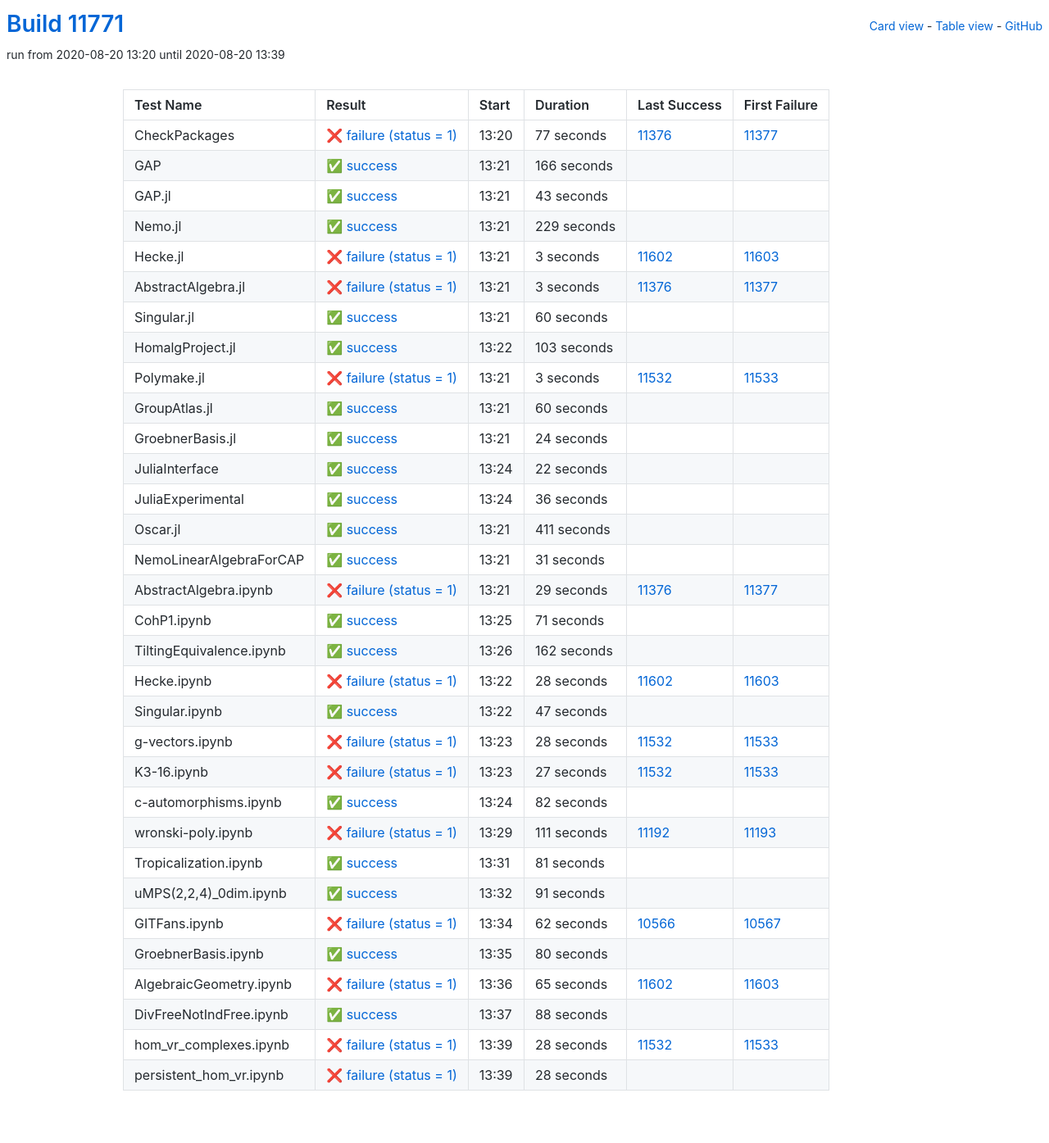
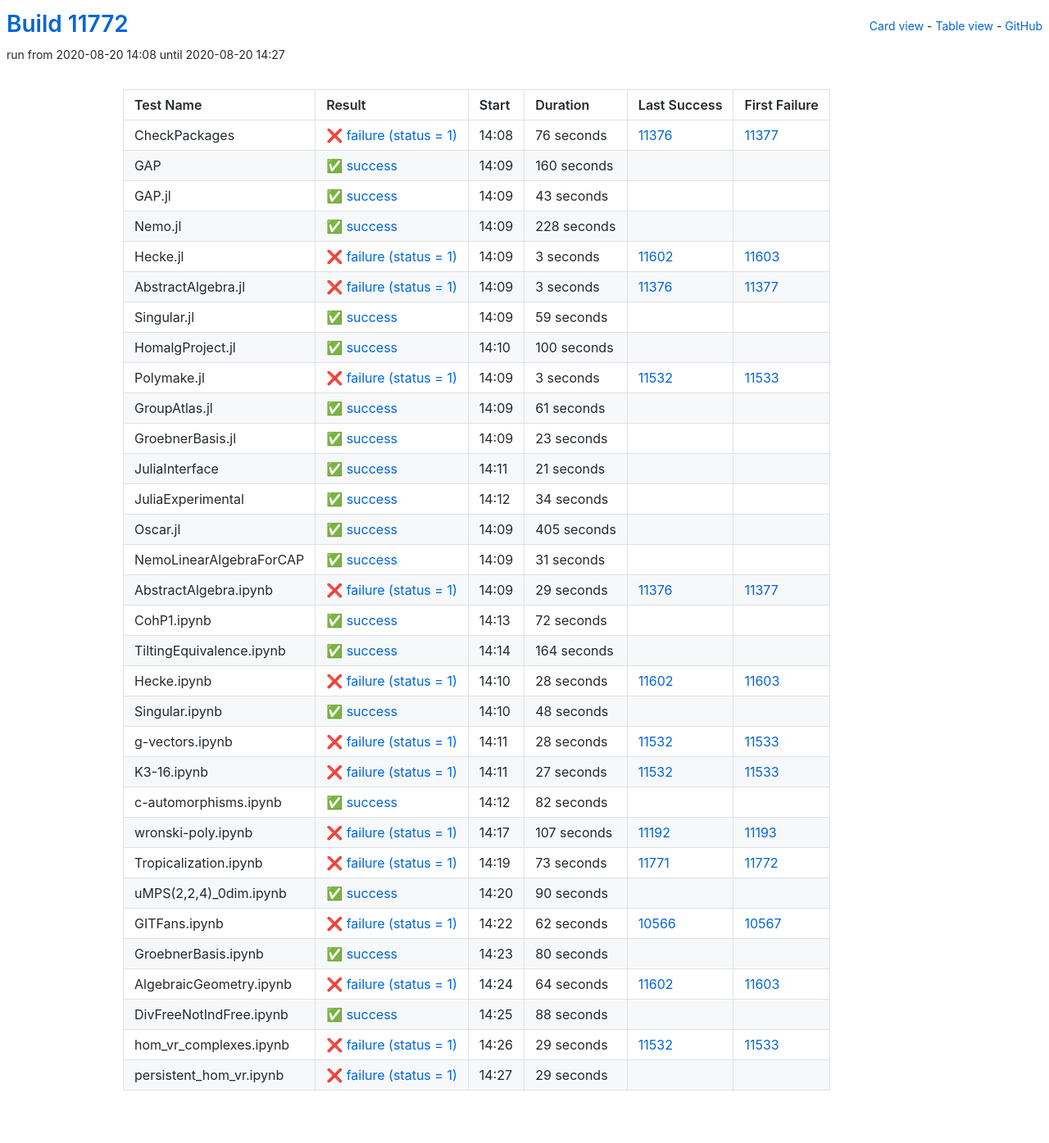
Before and after one commit to oscar-system/oscar-ci-status, a Jekyll site: the page built from table.html, in a window 1280 px wide. Shown: the whole page at 82% size. Built offline with Jekyll 4.4.1, drawn with Linux system fonts in a browser that asks for light colours.

Commit message:
Build #11772

```diff
--- a/_data/ci.yml
+++ b/_data/ci.yml
@@ -1,6 +1,6 @@
 ---
-build: 11771
-build_url: https://oscarci.mathematik.uni-kl.de/job/oscar/11771/
+build: 11772
+build_url: https://oscarci.mathematik.uni-kl.de/job/oscar/11772/
 job: oscar
 organization: oscar-system
 repo: oscar-ci-status
@@ -8,32 +8,32 @@
 tests:
 - name: CheckPackages
   id: checkpackages
-  log: https://oscarci.mathematik.uni-kl.de/job/oscar/11771/artifact/logs/build-11771/CheckPackages.log
-  start: 2020-08-20 13:20
+  log: https://oscarci.mathematik.uni-kl.de/job/oscar/11772/artifact/logs/build-11772/CheckPackages.log
+  start: 2020-08-20 14:08
   success: false
   exitcode: 1
   status: failure
-  duration: 77
+  duration: 76
   last_success: 11376
   last_success_url: https://oscarci.mathematik.uni-kl.de/job/oscar/11376/
   first_failure: 11377
   first_failure_url: https://oscarci.mathematik.uni-kl.de/job/oscar/11377/
 - name: GAP
   id: gap
-  log: https://oscarci.mathematik.uni-kl.de/job/oscar/11771/artifact/logs/build-11771/GAP.log
-  start: 2020-08-20 13:21
+  log: https://oscarci.mathematik.uni-kl.de/job/oscar/11772/artifact/logs/build-11772/GAP.log
+  start: 2020-08-20 14:09
   success: true
   exitcode: 0
   status: success
-  duration: 166
+  duration: 160
   last_success: false
   last_success_url:
   first_failure: false
   first_failure_url:
 - name: GAP.jl
   id: gap-jl
-  log: https://oscarci.mathematik.uni-kl.de/job/oscar/11771/artifact/logs/build-11771/GAP.jl.log
-  start: 2020-08-20 13:21
+  log: https://oscarci.mathematik.uni-kl.de/job/oscar/11772/artifact/logs/build-11772/GAP.jl.log
+  start: 2020-08-20 14:09
   success: true
   exitcode: 0
   status: success
@@ -44,20 +44,20 @@
   first_failure_url:
 - name: Nemo.jl
   id: nemo-jl
-  log: https://oscarci.mathematik.uni-kl.de/job/oscar/11771/artifact/logs/build-11771/Nemo.jl.log
-  start: 2020-08-20 13:21
+  log: https://oscarci.mathematik.uni-kl.de/job/oscar/11772/artifact/logs/build-11772/Nemo.jl.log
+  start: 2020-08-20 14:09
   success: true
   exitcode: 0
   status: success
-  duration: 229
+  duration: 228
   last_success: false
   last_success_url:
   first_failure: false
   first_failure_url:
 - name: Hecke.jl
   id: hecke-jl
-  log: https://oscarci.mathematik.uni-kl.de/job/oscar/11771/artifact/logs/build-11771/Hecke.jl.log
-  start: 2020-08-20 13:21
+  log: https://oscarci.mathematik.uni-kl.de/job/oscar/11772/artifact/logs/build-11772/Hecke.jl.log
+  start: 2020-08-20 14:09
   success: false
   exitcode: 1
   status: failure
@@ -68,8 +68,8 @@
   first_failure_url: https://oscarci.mathematik.uni-kl.de/job/oscar/11603/
 - name: AbstractAlgebra.jl
   id: abstractalgebra-jl
-  log: https://oscarci.mathematik.uni-kl.de/job/oscar/11771/artifact/logs/build-11771/AbstractAlgebra.jl.log
-  start: 2020-08-20 13:21
+  log: https://oscarci.mathematik.uni-kl.de/job/oscar/11772/artifact/logs/build-11772/AbstractAlgebra.jl.log
+  start: 2020-08-20 14:09
   success: false
   exitcode: 1
   status: failure
@@ -80,32 +80,32 @@
   first_failure_url: https://oscarci.mathematik.uni-kl.de/job/oscar/11377/
 - name: Singular.jl
   id: singular-jl
-  log: https://oscarci.mathematik.uni-kl.de/job/oscar/11771/artifact/logs/build-11771/Singular.jl.log
-  start: 2020-08-20 13:21
+  log: https://oscarci.mathematik.uni-kl.de/job/oscar/11772/artifact/logs/build-11772/Singular.jl.log
+  start: 2020-08-20 14:09
   success: true
   exitcode: 0
   status: success
-  duration: 60
+  duration: 59
   last_success: false
   last_success_url:
   first_failure: false
   first_failure_url:
 - name: HomalgProject.jl
   id: homalgproject-jl
-  log: https://oscarci.mathematik.uni-kl.de/job/oscar/11771/artifact/logs/build-11771/HomalgProject.jl.log
-  start: 2020-08-20 13:22
+  log: https://oscarci.mathematik.uni-kl.de/job/oscar/11772/artifact/logs/build-11772/HomalgProject.jl.log
+  start: 2020-08-20 14:10
   success: true
   exitcode: 0
   status: success
-  duration: 103
+  duration: 100
   last_success: false
   last_success_url:
   first_failure: false
   first_failure_url:
 - name: Polymake.jl
   id: polymake-jl
-  log: https://oscarci.mathematik.uni-kl.de/job/oscar/11771/artifact/logs/build-11771/Polymake.jl.log
-  start: 2020-08-20 13:21
+  log: https://oscarci.mathematik.uni-kl.de/job/oscar/11772/artifact/logs/build-11772/Polymake.jl.log
+  start: 2020-08-20 14:09
   success: false
   exitcode: 1
   status: failure
@@ -116,68 +116,68 @@
   first_failure_url: https://oscarci.mathematik.uni-kl.de/job/oscar/11533/
 - name: GroupAtlas.jl
   id: groupatlas-jl
-  log: https://oscarci.mathematik.uni-kl.de/job/oscar/11771/artifact/logs/build-11771/GroupAtlas.jl.log
-  start: 2020-08-20 13:21
+  log: https://oscarci.mathematik.uni-kl.de/job/oscar/11772/artifact/logs/build-11772/GroupAtlas.jl.log
+  start: 2020-08-20 14:09
   success: true
   exitcode: 0
   status: success
-  duration: 60
+  duration: 61
   last_success: false
   last_success_url:
   first_failure: false
   first_failure_url:
 - name: GroebnerBasis.jl
   id: groebnerbasis-jl
-  log: https://oscarci.mathematik.uni-kl.de/job/oscar/11771/artifact/logs/build-11771/GroebnerBasis.jl.log
-  start: 2020-08-20 13:21
+  log: https://oscarci.mathematik.uni-kl.de/job/oscar/11772/artifact/logs/build-11772/GroebnerBasis.jl.log
+  start: 2020-08-20 14:09
   success: true
   exitcode: 0
   status: success
-  duration: 24
+  duration: 23
   last_success: false
   last_success_url:
   first_failure: false
   first_failure_url:
 - name: JuliaInterface
   id: juliainterface
-  log: https://oscarci.mathematik.uni-kl.de/job/oscar/11771/artifact/logs/build-11771/JuliaInterface.log
-  start: 2020-08-20 13:24
+  log: https://oscarci.mathematik.uni-kl.de/job/oscar/11772/artifact/logs/build-11772/JuliaInterface.log
+  start: 2020-08-20 14:11
   success: true
   exitcode: 0
   status: success
-  duration: 22
+  duration: 21
   last_success: false
   last_success_url:
   first_failure: false
   first_failure_url:
 - name: JuliaExperimental
   id: juliaexperimental
-  log: https://oscarci.mathematik.uni-kl.de/job/oscar/11771/artifact/logs/build-11771/JuliaExperimental.log
-  start: 2020-08-20 13:24
+  log: https://oscarci.mathematik.uni-kl.de/job/oscar/11772/artifact/logs/build-11772/JuliaExperimental.log
+  start: 2020-08-20 14:12
   success: true
   exitcode: 0
   status: success
-  duration: 36
+  duration: 34
   last_success: false
   last_success_url:
   first_failure: false
   first_failure_url:
 - name: Oscar.jl
   id: oscar-jl
-  log: https://oscarci.mathematik.uni-kl.de/job/oscar/11771/artifact/logs/build-11771/Oscar.jl.log
-  start: 2020-08-20 13:21
+  log: https://oscarci.mathematik.uni-kl.de/job/oscar/11772/artifact/logs/build-11772/Oscar.jl.log
+  start: 2020-08-20 14:09
   success: true
   exitcode: 0
   status: success
-  duration: 411
+  duration: 405
   last_success: false
   last_success_url:
   first_failure: false
   first_failure_url:
 - name: NemoLinearAlgebraForCAP
   id: nemolinearalgebraforcap
-  log: https://oscarci.mathematik.uni-kl.de/job/oscar/11771/artifact/logs/build-11771/NemoLinearAlgebraForCAP.log
-  start: 2020-08-20 13:21
+  log: https://oscarci.mathematik.uni-kl.de/job/oscar/11772/artifact/logs/build-11772/NemoLinearAlgebraForCAP.log
+  start: 2020-08-20 14:09
   success: true
   exitcode: 0
   status: success
@@ -188,8 +188,8 @@
   first_failure_url:
 - name: AbstractAlgebra.ipynb
   id: abstractalgebra-ipynb
-  log: https://oscarci.mathematik.uni-kl.de/job/oscar/11771/artifact/logs/build-11771/AbstractAlgebra.ipynb.log
-  start: 2020-08-20 13:21
+  log: https://oscarci.mathematik.uni-kl.de/job/oscar/11772/artifact/logs/build-11772/AbstractAlgebra.ipynb.log
+  start: 2020-08-20 14:09
   success: false
   exitcode: 1
   status: failure
@@ -200,32 +200,32 @@
   first_failure_url: https://oscarci.mathematik.uni-kl.de/job/oscar/11377/
 - name: CohP1.ipynb
   id: cohp1-ipynb
-  log: https://oscarci.mathematik.uni-kl.de/job/oscar/11771/artifact/logs/build-11771/CohP1.ipynb.log
-  start: 2020-08-20 13:25
+  log: https://oscarci.mathematik.uni-kl.de/job/oscar/11772/artifact/logs/build-11772/CohP1.ipynb.log
+  start: 2020-08-20 14:13
   success: true
   exitcode: 0
   status: success
-  duration: 71
+  duration: 72
   last_success: false
   last_success_url:
   first_failure: false
   first_failure_url:
 - name: TiltingEquivalence.ipynb
   id: tiltingequivalence-ipynb
-  log: https://oscarci.mathematik.uni-kl.de/job/oscar/11771/artifact/logs/build-11771/TiltingEquivalence.ipynb.log
-  start: 2020-08-20 13:26
+  log: https://oscarci.mathematik.uni-kl.de/job/oscar/11772/artifact/logs/build-11772/TiltingEquivalence.ipynb.log
+  start: 2020-08-20 14:14
   success: true
   exitcode: 0
   status: success
-  duration: 162
+  duration: 164
   last_success: false
   last_success_url:
   first_failure: false
   first_failure_url:
 - name: Hecke.ipynb
   id: hecke-ipynb
-  log: https://oscarci.mathematik.uni-kl.de/job/oscar/11771/artifact/logs/build-11771/Hecke.ipynb.log
-  start: 2020-08-20 13:22
+  log: https://oscarci.mathematik.uni-kl.de/job/oscar/11772/artifact/logs/build-11772/Hecke.ipynb.log
+  start: 2020-08-20 14:10
   success: false
   exitcode: 1
   status: failure
@@ -236,20 +236,20 @@
   first_failure_url: https://oscarci.mathematik.uni-kl.de/job/oscar/11603/
 - name: Singular.ipynb
   id: singular-ipynb
-  log: https://oscarci.mathematik.uni-kl.de/job/oscar/11771/artifact/logs/build-11771/Singular.ipynb.log
-  start: 2020-08-20 13:22
+  log: https://oscarci.mathematik.uni-kl.de/job/oscar/11772/artifact/logs/build-11772/Singular.ipynb.log
+  start: 2020-08-20 14:10
   success: true
   exitcode: 0
   status: success
-  duration: 47
+  duration: 48
   last_success: false
   last_success_url:
   first_failure: false
   first_failure_url:
 - name: g-vectors.ipynb
   id: g-vectors-ipynb
-  log: https://oscarci.mathematik.uni-kl.de/job/oscar/11771/artifact/logs/build-11771/g-vectors.ipynb.log
-  start: 2020-08-20 13:23
+  log: https://oscarci.mathematik.uni-kl.de/job/oscar/11772/artifact/logs/build-11772/g-vectors.ipynb.log
+  start: 2020-08-20 14:11
   success: false
   exitcode: 1
   status: failure
@@ -260,8 +260,8 @@
   first_failure_url: https://oscarci.mathematik.uni-kl.de/job/oscar/11533/
 - name: K3-16.ipynb
   id: k3-16-ipynb
-  log: https://oscarci.mathematik.uni-kl.de/job/oscar/11771/artifact/logs/build-11771/K3-16.ipynb.log
-  start: 2020-08-20 13:23
+  log: https://oscarci.mathematik.uni-kl.de/job/oscar/11772/artifact/logs/build-11772/K3-16.ipynb.log
+  start: 2020-08-20 14:11
   success: false
   exitcode: 1
   status: failure
@@ -272,8 +272,8 @@
   first_failure_url: https://oscarci.mathematik.uni-kl.de/job/oscar/11533/
 - name: c-automorphisms.ipynb
   id: c-automorphisms-ipynb
-  log: https://oscarci.mathematik.uni-kl.de/job/oscar/11771/artifact/logs/build-11771/c-automorphisms.ipynb.log
-  start: 2020-08-20 13:24
+  log: https://oscarci.mathematik.uni-kl.de/job/oscar/11772/artifact/logs/build-11772/c-automorphisms.ipynb.log
+  start: 2020-08-20 14:12
   success: true
   exitcode: 0
   status: success
@@ -284,44 +284,44 @@
   first_failure_url:
 - name: wronski-poly.ipynb
   id: wronski-poly-ipynb
-  log: https://oscarci.mathematik.uni-kl.de/job/oscar/11771/artifact/logs/build-11771/wronski-poly.ipynb.log
-  start: 2020-08-20 13:29
+  log: https://oscarci.mathematik.uni-kl.de/job/oscar/11772/artifact/logs/build-11772/wronski-poly.ipynb.log
+  start: 2020-08-20 14:17
   success: false
   exitcode: 1
   status: failure
-  duration: 111
+  duration: 107
   last_success: 11192
   last_success_url: https://oscarci.mathematik.uni-kl.de/job/oscar/11192/
   first_failure: 11193
   first_failure_url: https://oscarci.mathematik.uni-kl.de/job/oscar/11193/
 - name: Tropicalization.ipynb
   id: tropicalization-ipynb
-  log: https://oscarci.mathematik.uni-kl.de/job/oscar/11771/artifact/logs/build-11771/Tropicalization.ipynb.log
-  start: 2020-08-20 13:31
+  log: https://oscarci.mathematik.uni-kl.de/job/oscar/11772/artifact/logs/build-11772/Tropicalization.ipynb.log
+  start: 2020-08-20 14:19
+  success: false
+  exitcode: 1
+  status: failure
+  duration: 73
+  last_success: 11771
+  last_success_url: https://oscarci.mathematik.uni-kl.de/job/oscar/11771/
+  first_failure: 11772
+  first_failure_url: https://oscarci.mathematik.uni-kl.de/job/oscar/11772/
+- name: uMPS(2,2,4)_0dim.ipynb
+  id: umps-2-2-4-0dim-ipynb
+  log: https://oscarci.mathematik.uni-kl.de/job/oscar/11772/artifact/logs/build-11772/uMPS-2-2-4-_0dim.ipynb.log
+  start: 2020-08-20 14:20
   success: true
   exitcode: 0
   status: success
-  duration: 81
-  last_success: false
-  last_success_url:
-  first_failure: false
-  first_failure_url:
-- name: uMPS(2,2,4)_0dim.ipynb
-  id: umps-2-2-4-0dim-ipynb
-  log: https://oscarci.mathematik.uni-kl.de/job/oscar/11771/artifact/logs/build-11771/uMPS-2-2-4-_0dim.ipynb.log
-  start: 2020-08-20 13:32
-  success: true
-  exitcode: 0
-  status: success
-  duration: 91
+  duration: 90
   last_success: false
   last_success_url:
   first_failure: false
   first_failure_url:
 - name: GITFans.ipynb
   id: gitfans-ipynb
-  log: https://oscarci.mathematik.uni-kl.de/job/oscar/11771/artifact/logs/build-11771/GITFans.ipynb.log
-  start: 2020-08-20 13:34
+  log: https://oscarci.mathematik.uni-kl.de/job/oscar/11772/artifact/logs/build-11772/GITFans.ipynb.log
+  start: 2020-08-20 14:22
   success: false
   exitcode: 1
   status: failure
@@ -332,8 +332,8 @@
   first_failure_url: https://oscarci.mathematik.uni-kl.de/job/oscar/10567/
 - name: GroebnerBasis.ipynb
   id: groebnerbasis-ipynb
-  log: https://oscarci.mathematik.uni-kl.de/job/oscar/11771/artifact/logs/build-11771/GroebnerBasis.ipynb.log
-  start: 2020-08-20 13:35
+  log: https://oscarci.mathematik.uni-kl.de/job/oscar/11772/artifact/logs/build-11772/GroebnerBasis.ipynb.log
+  start: 2020-08-20 14:23
   success: true
   exitcode: 0
   status: success
@@ -344,20 +344,20 @@
   first_failure_url:
 - name: AlgebraicGeometry.ipynb
   id: algebraicgeometry-ipynb
-  log: https://oscarci.mathematik.uni-kl.de/job/oscar/11771/artifact/logs/build-11771/AlgebraicGeometry.ipynb.log
-  start: 2020-08-20 13:36
+  log: https://oscarci.mathematik.uni-kl.de/job/oscar/11772/artifact/logs/build-11772/AlgebraicGeometry.ipynb.log
+  start: 2020-08-20 14:24
   success: false
   exitcode: 1
   status: failure
-  duration: 65
+  duration: 64
   last_success: 11602
   last_success_url: https://oscarci.mathematik.uni-kl.de/job/oscar/11602/
   first_failure: 11603
   first_failure_url: https://oscarci.mathematik.uni-kl.de/job/oscar/11603/
 - name: DivFreeNotIndFree.ipynb
   id: divfreenotindfree-ipynb
-  log: https://oscarci.mathematik.uni-kl.de/job/oscar/11771/artifact/logs/build-11771/DivFreeNotIndFree.ipynb.log
-  start: 2020-08-20 13:37
+  log: https://oscarci.mathematik.uni-kl.de/job/oscar/11772/artifact/logs/build-11772/DivFreeNotIndFree.ipynb.log
+  start: 2020-08-20 14:25
   success: true
   exitcode: 0
   status: success
@@ -368,24 +368,24 @@
   first_failure_url:
 - name: hom_vr_complexes.ipynb
   id: hom-vr-complexes-ipynb
-  log: https://oscarci.mathematik.uni-kl.de/job/oscar/11771/artifact/logs/build-11771/hom_vr_complexes.ipynb.log
-  start: 2020-08-20 13:39
+  log: https://oscarci.mathematik.uni-kl.de/job/oscar/11772/artifact/logs/build-11772/hom_vr_complexes.ipynb.log
+  start: 2020-08-20 14:26
   success: false
   exitcode: 1
   status: failure
-  duration: 28
+  duration: 29
   last_success: 11532
   last_success_url: https://oscarci.mathematik.uni-kl.de/job/oscar/11532/
   first_failure: 11533
   first_failure_url: https://oscarci.mathematik.uni-kl.de/job/oscar/11533/
 - name: persistent_hom_vr.ipynb
   id: persistent-hom-vr-ipynb
-  log: https://oscarci.mathematik.uni-kl.de/job/oscar/11771/artifact/logs/build-11771/persistent_hom_vr.ipynb.log
-  start: 2020-08-20 13:39
+  log: https://oscarci.mathematik.uni-kl.de/job/oscar/11772/artifact/logs/build-11772/persistent_hom_vr.ipynb.log
+  start: 2020-08-20 14:27
   success: false
   exitcode: 1
   status: failure
-  duration: 28
+  duration: 29
   last_success: false
   last_success_url:
   first_failure: false
```
Also changed, not shown: README.md.
